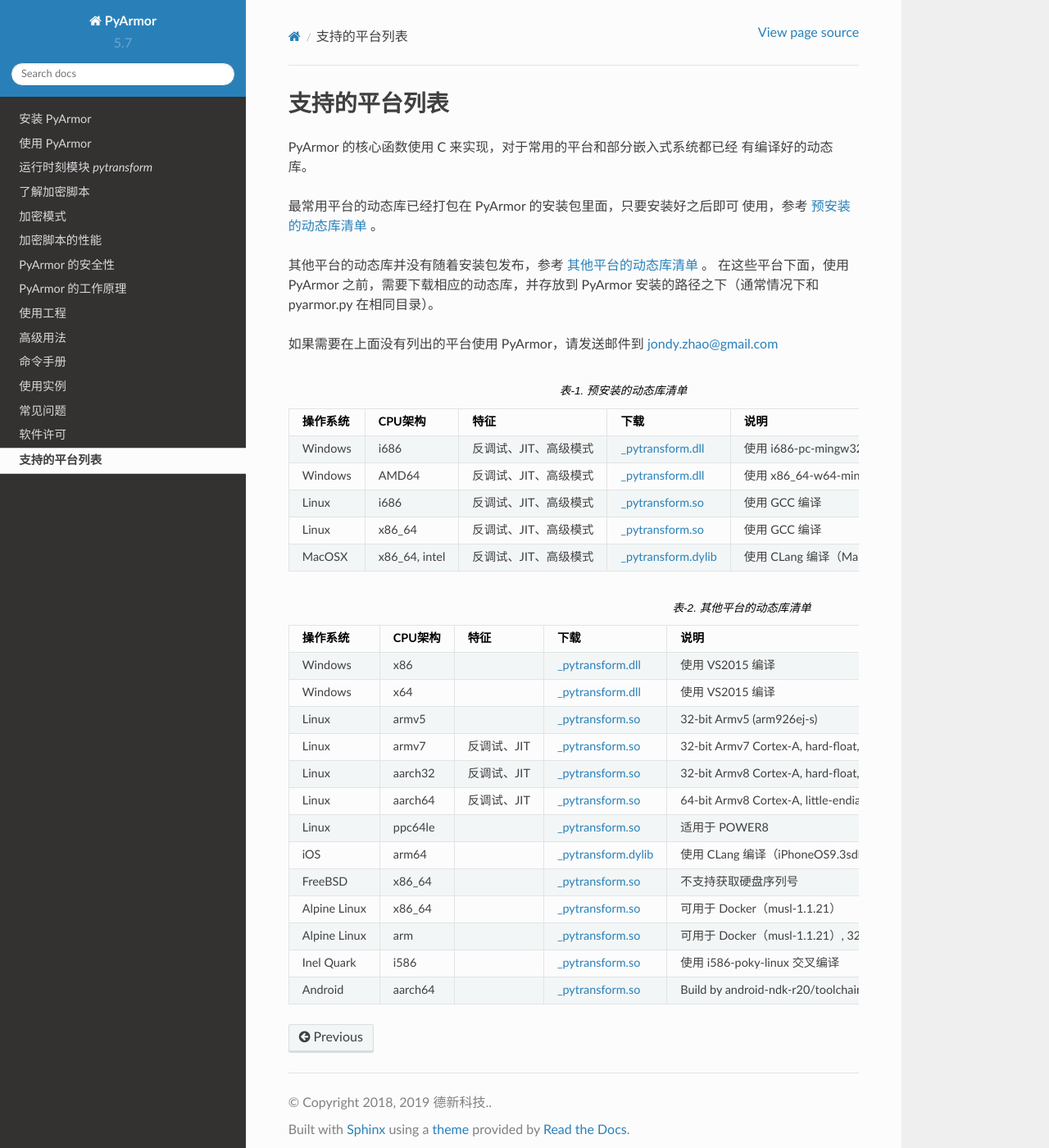
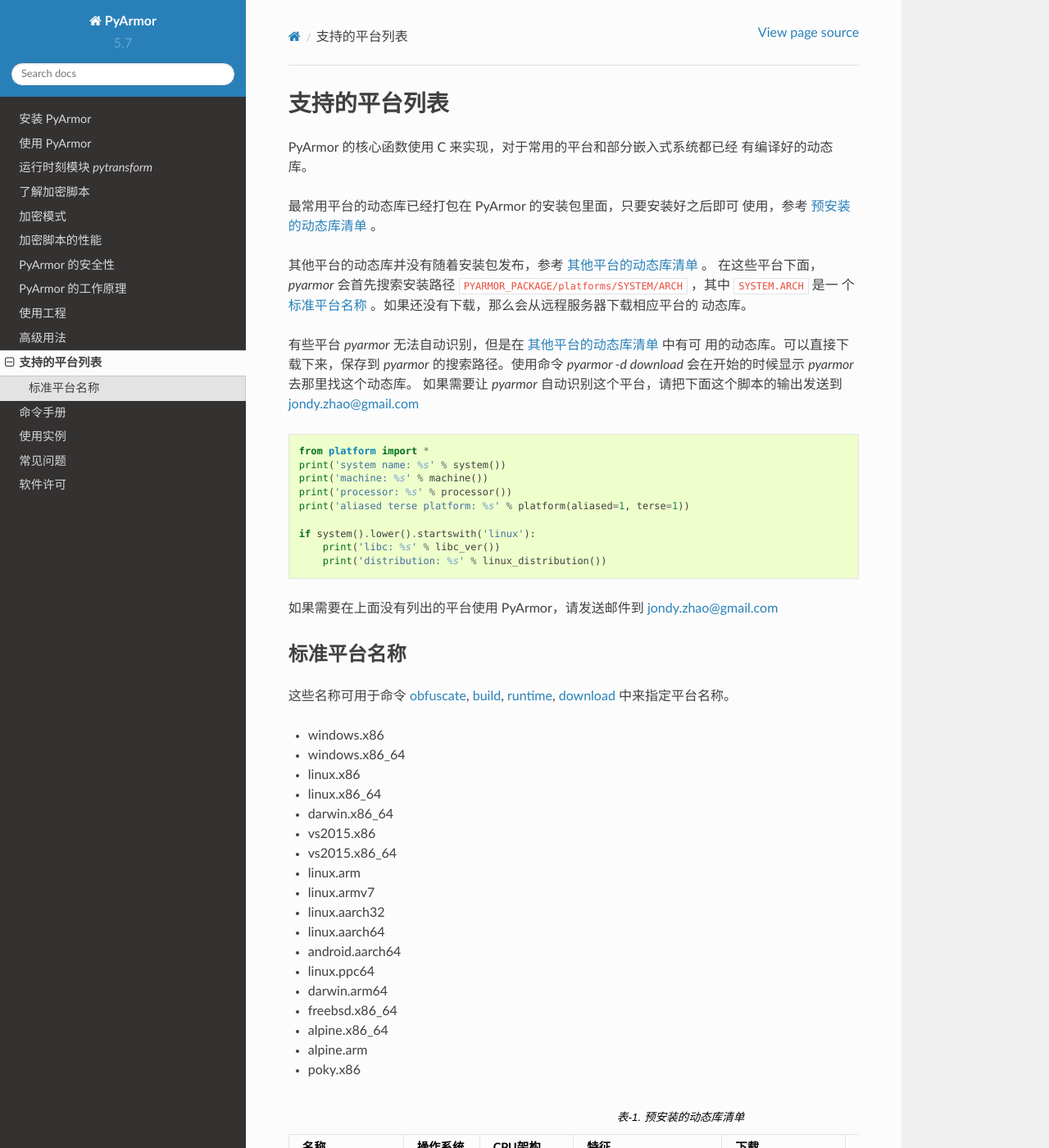
Before and after one commit to dashingsoft/pyarmor-docs-zh, a Sphinx documentation site: the page built from docs/platforms.rst, in a window 1280 px wide and 1400 px high. Shown: the whole window at 82% size. Built offline with Sphinx 7.4.7 and the Read the Docs theme 2.0.0, drawn with Linux system fonts in a browser that asks for light colours; some of the changed text lies outside the part shown.

Commit message:
Refine doc with standard platform names

```diff
--- a/docs/advanced.rst
+++ b/docs/advanced.rst
@@ -55,21 +55,41 @@
 因为加密脚本的运行文件中有平台相关的动态库，所以跨平台发布需要指定目标
 平台。
 
-首先使用命令 :ref:`download` 查看所有支持的目标平台::
+首先使用命令 :ref:`download` 列出所有支持的标准平台名称::
+
+    pyarmor download
+    pyarmor download --help-platform
+
+使用选项 ``list`` 会显示详细的动态库特征信息::
 
     pyarmor download --list
+    pyarmor download --list windows
+    pyarmor download --list windows.x86_64
 
-从其中找到目标平台，指定平台 ID, 下载相应的动态库文件::
+如果目标平台是 :ref:`预安装的动态库清单` 中的任意一个，那么可以直接使
+用，否则需要使用 :ref:`download` 指定平台名称下载对应的动态库::
 
-    pyarmor download armv5
+    pyarmor download linux.armv7
 
-然后在加密脚本的时候指定目标平台 ID::
+然后在加密脚本的时候指定目标平台名称::
 
-    pyarmor obfuscate --platform armv5 foo.py
+    pyarmor obfuscate --platform linux.armv7 foo.py
 
-如果使用工程，那么::
+    # For project
+    pyarmor build --platform linux.armv7
 
-    pyarmor build --platform armv5 -B
+从 v5.7.5 版本开始，平台名称已经标准化，所有可以使用的名称在这里
+:ref:`标准平台名称` ，也支持运行加密脚本在多个平台。例如::
+
+    pyarmor obfuscate --platform windows.x86_64 \
+                      --platform linux.x86_64 \
+                      --platform darwin.x86_64 \
+                      foo.py
+
+.. note::
+
+   升级 `pyarmor` 之后，下载的动态库不会自动升级。如果加密后的脚本无法
+   运行，使用命令 :ref:`download` 重新下载相应的动态库。
 
 .. note::
 
@@ -78,15 +98,6 @@
    一平台都不能正常运行::
 
        armv5, android.aarch64, ppc64le, ios.arm64, freebsd, alpine, alpine.arm, poky-i586
-
-   在 v5.7.0 之后，如果交叉加密后的脚本依然无法在这些平台运行。尝试设
-   置环境变量 `PYARMOR_PLATFORM` 为 `simple` ，然后重新加密脚本::
-
-       PYARMOR_PLATFORM=simple pyarmor obfuscate --platform armv5 foo.py
-
-       # For windows
-       SET PYARMOR_PLATFORM=simple
-       pyarmor obfuscate --platform armv5 foo.py
 
 
 使用不同版本 Python 加密脚本
--- a/docs/index.rst
+++ b/docs/index.rst
@@ -39,10 +39,10 @@
    how-to-do
    project
    advanced
+   platforms
    man
    examples
    questions
    license
-   platforms
 
 .. include:: _common_definitions.txt
--- a/docs/man.rst
+++ b/docs/man.rst
@@ -108,7 +108,9 @@
 关于插件的使用实例，请参考 :ref:`使用插件扩展认证方式`
 
 选项 ``--platform`` 用于指定加密脚本的运行平台，仅用于跨平台发布。因为加密脚本的
-运行文件中包括平台相关的动态库，所以跨平台发布需要指定该选项。
+运行文件中包括平台相关的动态库，所以跨平台发布需要指定该选项。这个选项可以使用多
+次，以支持加密脚本运行于不同平台。从 v5.7.5 开始，所有平台名称已经标准化，可用的
+平台名称可以使用命令 `download`_ 查看。
 
 选项 ``--restrict`` 用于指定加密脚本的约束模式，关于约束模式的详细说明，参考
 :ref:`约束模式`
@@ -563,6 +565,8 @@
 
     pyarmor build /path/to/project
 
+选项 ``--platform`` 和 ``--package-runtime`` 的使用，请参考命令 `obfuscate`_
+
 **示例**
 
 * 递增式加密工程中的脚本，上次运行该命令之后，没有修改过的脚本不会再被
@@ -703,37 +707,39 @@
 
 **语法**::
 
-    pyarmor download <options> PLAT-ID
+    pyarmor download <options> NAME
 
 **选项**:
 
+--help-platform       显示所有支持的规范化平台名称
 --list PATTERN        查看所有可用的预编译动态库
 -O, --output PATH     下载之后保存的路径，默认是 `PLAT-ID`
 
 **描述**
 
-常用平台的预编译动态库已经和 PyArmor 的安装包一起发布，大部分的嵌入式设备可以自
-动下载相应的预编译动态库。但是对于部分无法识别平台的嵌入式设备，或者加密跨平台脚
-本，就需要人工下载。例如，启动过程提示::
+这个命令主要是用来下载其他平台的动态库，一般用于交叉平台的发布。
 
-    ERROR: Unsupport platform linux32/armv7l
+列出所有可用平台的规范化名称，例如::
 
-那么首先查看所有的预编译动态库::
+    pyarmor download
+    pyarmor download --help-platform
+
+下载其中的一个。例如::
+
+    pyarmor download linux.armv7
+    pyarmor download linux.x86_64
+
+默认情况下，下载的文件是保存在目录 ``~/.pyarmor/platforms`` 下面，使用相应的路径
+来存放不同平台的动态库。
+
+选项 ``--list`` 会显示详细的动态库信息，同时也可以过滤平台，搜索名称、CPU 架构、
+动态库特征等。例如::
 
     pyarmor download --list
-
-在列表中发现平台 `armv7` 可以使用，那么就可以使用下面的命令进行下载::
-
-    pyarmor download --output linux32/armv7l armv7
-
-也可以对平台进行过滤，例如查看 `linux32` 下所有可用的预编译动态库::
-
-    pyarmor download --list linux32
-
-加密其他平台下面使用的脚本，需要首先下载目标平台的动态库，例如::
-
-    pyarmor download armv5
-    pyarmor obfuscate --platform armv5 foo.py
+    pyarmor download --list windows
+    pyarmor download --list windows.x86_64
+    pyarmor download --list JIT
+    pyarmor download --list armv7
 
 .. _runtime:
 
@@ -760,6 +766,8 @@
 因为使用相同的 :ref:`全局密钥箱` 加密的脚本可以共享 :ref:`运行辅助包` ，所以单独
 创建运行辅助包之后，在加密脚本的时候就不需要每一次都重新生成运行辅助文件。
 
+选项 ``--platform`` 的使用，请参考命令 `obfuscate`_
+
 **EXAMPLES**
 
 * 在默认输出路径 `dist` 下面创建 :ref:`运行辅助包` ``pytransform``::
@@ -773,6 +781,6 @@
 * 为 `armv7` 平台创建 :ref:`运行辅助包` ，并且设置加密脚本的使用期限::
 
     pyarmor licenses --expired 2020-01-01 code-001
-    pyarmor runtime --with-license licenses/code-001/license.lic --platform armv7
+    pyarmor runtime --with-license licenses/code-001/license.lic --platform linux.armv7
 
 .. include:: _common_definitions.txt
--- a/docs/platforms.rst
+++ b/docs/platforms.rst
@@ -10,42 +10,96 @@
 使用，参考 `预安装的动态库清单`_ 。
 
 其他平台的动态库并没有随着安装包发布，参考 `其他平台的动态库清单`_ 。
-在这些平台下面，使用 PyArmor 之前，需要下载相应的动态库，并存放到
-PyArmor 安装的路径之下（通常情况下和 pyarmor.py 在相同目录）。
+在这些平台下面，`pyarmor` 会首先搜索安装路径
+``PYARMOR_PACKAGE/platforms/SYSTEM/ARCH`` ，其中 ``SYSTEM.ARCH`` 是一
+个 `标准平台名称`_ 。如果还没有下载，那么会从远程服务器下载相应平台的
+动态库。
 
-如果需要在上面没有列出的平台使用 PyArmor，请发送邮件到 jondy.zhao@gmail.com
+有些平台 `pyarmor` 无法自动识别，但是在 `其他平台的动态库清单`_ 中有可
+用的动态库。可以直接下载下来，保存到 `pyarmor` 的搜索路径。使用命令
+`pyarmor -d download` 会在开始的时候显示 `pyarmor` 去那里找这个动态库。
+如果需要让 `pyarmor` 自动识别这个平台，请把下面这个脚本的输出发送到
+jondy.zhao@gmail.com
+
+.. code-block:: python
+
+   from platform import *
+   print('system name: %s' % system())
+   print('machine: %s' % machine())
+   print('processor: %s' % processor())
+   print('aliased terse platform: %s' % platform(aliased=1, terse=1))
+
+   if system().lower().startswith('linux'):
+       print('libc: %s' % libc_ver())
+       print('distribution: %s' % linux_distribution())
+
+如果需要在上面没有列出的平台使用 PyArmor，请发送邮件到
+jondy.zhao@gmail.com
+
+.. _标准平台名称:
+
+标准平台名称
+------------
+
+这些名称可用于命令 :ref:`obfuscate`, :ref:`build`, :ref:`runtime`,
+:ref:`download` 中来指定平台名称。
+
+* windows.x86
+* windows.x86_64
+* linux.x86
+* linux.x86_64
+* darwin.x86_64
+* vs2015.x86
+* vs2015.x86_64
+* linux.arm
+* linux.armv7
+* linux.aarch32
+* linux.aarch64
+* android.aarch64
+* linux.ppc64
+* darwin.arm64
+* freebsd.x86_64
+* alpine.x86_64
+* alpine.arm
+* poky.x86
 
 .. list-table:: 表-1. 预安装的动态库清单
    :name: 预安装的动态库清单
-   :widths: 10 10 20 10 50
+   :widths: 10 10 10 20 10 40
    :header-rows: 1
 
-   * - 操作系统
+   * - 名称
+     - 操作系统
      - CPU架构
      - 特征
      - 下载
      - 说明
-   * - Windows
+   * - windows.x86
+     - Windows
      - i686
      - 反调试、JIT、高级模式
      - `_pytransform.dll <http://pyarmor.dashingsoft.com/downloads/latest/win32/_pytransform.dll>`_
      - 使用 i686-pc-mingw32-gcc 交叉编译
-   * - Windows
+   * - windows.x86_64
+     - Windows
      - AMD64
      - 反调试、JIT、高级模式
      - `_pytransform.dll <http://pyarmor.dashingsoft.com/downloads/latest/win_amd64/_pytransform.dll>`_
      - 使用 x86_64-w64-mingw32-gcc 交叉编译
-   * - Linux
+   * - linux.x86
+     - Linux
      - i686
      - 反调试、JIT、高级模式
      - `_pytransform.so <http://pyarmor.dashingsoft.com/downloads/latest/linux_i386/_pytransform.so>`_
      - 使用 GCC 编译
-   * - Linux
+   * - linux.x86_64
+     - Linux
      - x86_64
      - 反调试、JIT、高级模式
      - `_pytransform.so <http://pyarmor.dashingsoft.com/downloads/latest/linux_x86_64/_pytransform.so>`_
      - 使用 GCC 编译
-   * - MacOSX
+   * - darwin.x86_64
+     - MacOSX
      - x86_64, intel
      - 反调试、JIT、高级模式
      - `_pytransform.dylib <http://pyarmor.dashingsoft.com/downloads/latest/macosx_x86_64/_pytransform.dylib>`_
@@ -53,75 +107,89 @@
 
 .. list-table:: 表-2. 其他平台的动态库清单
    :name: 其他平台的动态库清单
-   :widths: 10 10 20 10 50
+   :widths: 10 10 10 20 10 40
    :header-rows: 1
 
-   * - 操作系统
+   * - 名称
+     - 操作系统
      - CPU架构
      - 特征
      - 下载
      - 说明
-   * - Windows
+   * - vs2015.x86
+     - Windows
      - x86
      -
      - `_pytransform.dll <http://pyarmor.dashingsoft.com/downloads/latest/vs2015/x86/_pytransform.dll>`_
      - 使用 VS2015 编译
-   * - Windows
+   * - vs2015.x86_64
+     - Windows
      - x64
      -
      - `_pytransform.dll <http://pyarmor.dashingsoft.com/downloads/latest/vs2015/x64/_pytransform.dll>`_
      - 使用 VS2015 编译
-   * - Linux
+   * - linux.arm
+     - Linux
      - armv5
      -
      - `_pytransform.so <http://pyarmor.dashingsoft.com/downloads/latest/armv5/_pytransform.so>`_
      - 32-bit Armv5 (arm926ej-s)
-   * - Linux
+   * - linux.armv7
+     - Linux
      - armv7
      - 反调试、JIT
      - `_pytransform.so <http://pyarmor.dashingsoft.com/downloads/latest/armv7/_pytransform.so>`_
      - 32-bit Armv7 Cortex-A, hard-float, little-endian
-   * - Linux
+   * - linux.aarch32
+     - Linux
      - aarch32
      - 反调试、JIT
      - `_pytransform.so <http://pyarmor.dashingsoft.com/downloads/latest/armv8.32-bit/_pytransform.so>`_
      - 32-bit Armv8 Cortex-A, hard-float, little-endian
-   * - Linux
+   * - linux.aarch64
+     - Linux
      - aarch64
      - 反调试、JIT
      - `_pytransform.so <http://pyarmor.dashingsoft.com/downloads/latest/armv8.64-bit/_pytransform.so>`_
      - 64-bit Armv8 Cortex-A, little-endian
-   * - Linux
+   * - linux.ppc64
+     - Linux
      - ppc64le
      -
      - `_pytransform.so <http://pyarmor.dashingsoft.com/downloads/latest/ppc64le/_pytransform.so>`_
      - 适用于 POWER8
-   * - iOS
+   * - darwin.arm64
+     - iOS
      - arm64
      -
      - `_pytransform.dylib <http://pyarmor.dashingsoft.com/downloads/latest/ios.arm64/_pytransform.dylib>`_
      - 使用 CLang 编译（iPhoneOS9.3sdk）
-   * - FreeBSD
+   * - freebsd.x86_64
+     - FreeBSD
      - x86_64
      -
      - `_pytransform.so <http://pyarmor.dashingsoft.com/downloads/latest/freebsd/_pytransform.so>`_
      - 不支持获取硬盘序列号
-   * - Alpine Linux
+   * - alpine.x86_64
+     - Alpine Linux
      - x86_64
      -
      - `_pytransform.so <http://pyarmor.dashingsoft.com/downloads/latest/alpine/_pytransform.so>`_
      - 可用于 Docker（musl-1.1.21）
-   * - Alpine Linux
+   * - alpine.arm
+     - Alpine Linux
      - arm
      -
      - `_pytransform.so <http://pyarmor.dashingsoft.com/downloads/latest/alpine.arm/_pytransform.so>`_
      - 可用于 Docker（musl-1.1.21）, 32 bit Armv5T, hard-float, little-endian
-   * - Inel Quark
+   * - poky.x86
+     - Inel Quark
      - i586
      -
      - `_pytransform.so <http://pyarmor.dashingsoft.com/downloads/latest/intel-quark/_pytransform.so>`_
      - 使用 i586-poky-linux 交叉编译
-   * - Android
+   * - android.aarch64
+     - Android
      - aarch64
      -
      - `_pytransform.so <http://pyarmor.dashingsoft.com/downloads/latest/android.aarch64/_pytransform.so>`_
```
Also changed, not shown: other parts of docs/man.rst (+6 -6 lines), docs/questions.rst (+10 -1 lines).
